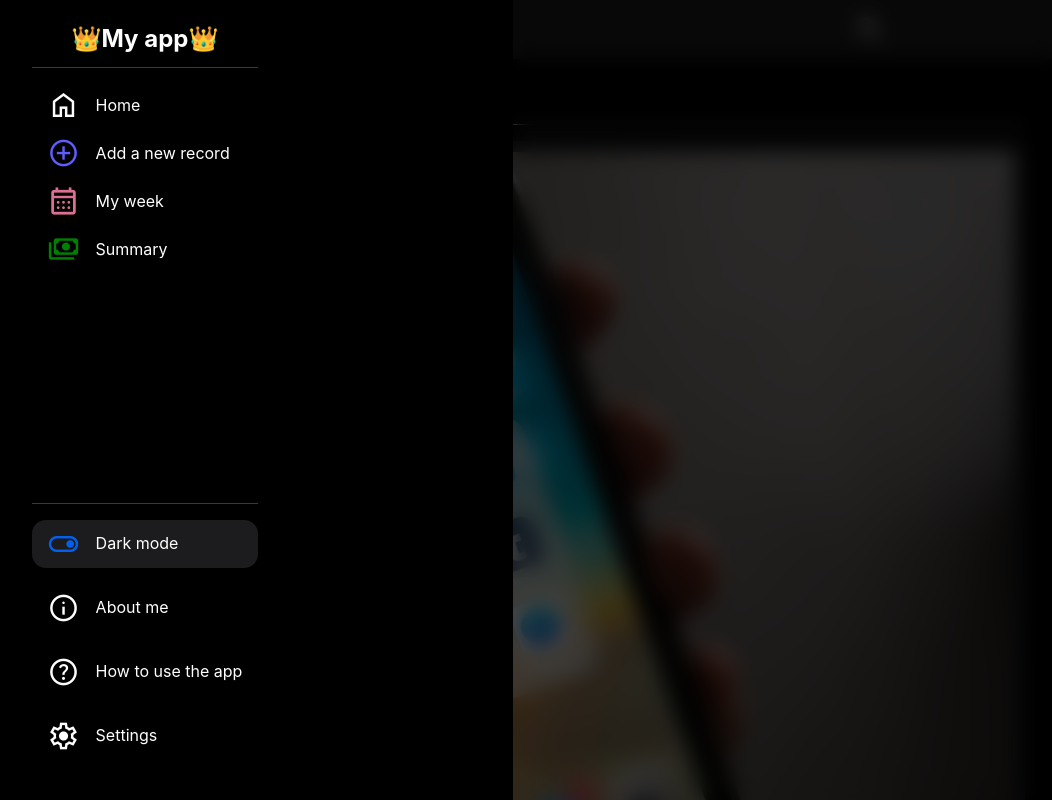
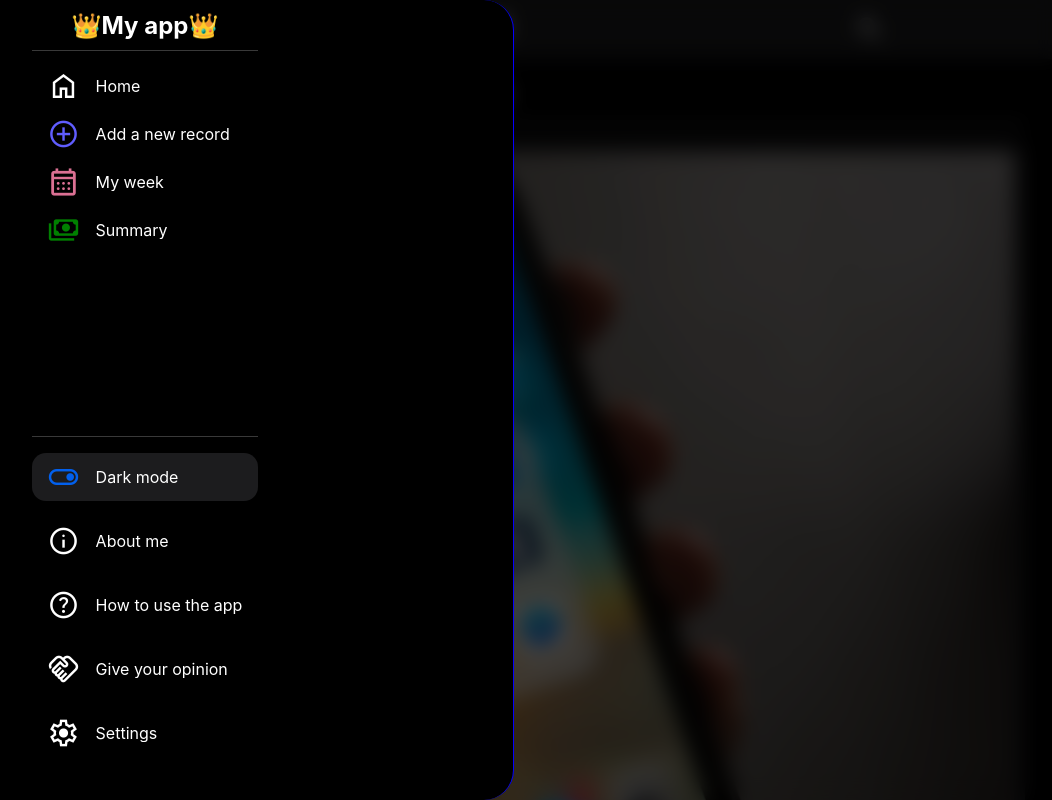
Before and after one commit to Pablo6152/paymentCalc, a React (Create React App) app: page / in a window 1280 px wide. Both pictures are taken after a click on the element "menu". Shown: the top 800 px of the page, without its empty margins (223-1275 px from the left). Built offline with nearby package versions, Linux system fonts and the light colour scheme.

Commit message:
Tidy up the sidebar

```diff
--- a/src/App.css
+++ b/src/App.css
@@ -150,6 +150,9 @@ ul{
 }
 .image-item{
   width: 100%;
+  object-fit: cover;
+
+  border-radius: 7px;
 }
 
 
@@ -169,8 +172,11 @@ ul{
 .sidebar-container{
   display: grid;
 
-  grid-template-areas: "."
-                       "t"
+  border-right: 1px rgb(4, 0, 255) solid;
+  border-top-right-radius: 30px;
+  border-bottom-right-radius: 30px;
+
+  grid-template-areas: "t"
                        "."
                        "p"
                        "."
@@ -190,6 +196,7 @@ ul{
                        "."
                        "."
                        "s"
+                       "."
                        "."
                        ".";
 
@@ -274,6 +281,7 @@ ul{
 
 .sidebar-global-item-propeties{
   width: 100%;
+
 }
 
 .sidebar-bg{
@@ -289,7 +297,6 @@ ul{
 
   height: 100%;
   width: 100%;
-
 }
 
 .theme-toggle-on{
--- a/src/components/SideBar/SideBar.jsx
+++ b/src/components/SideBar/SideBar.jsx
@@ -23,7 +23,7 @@ export default function SideBar(props){
                             <p className="sidebar-item-name">My week</p>
                         </div>
                         <div className="sidebar-item">
-                        <span class="material-symbols-outlined summary-icon">payments</span>
+                        <span className="material-symbols-outlined summary-icon">payments</span>
                             <p className="sidebar-item-name">Summary</p>
                         </div>
                     </div>
@@ -56,6 +56,11 @@ export default function SideBar(props){
                         </div>
 
                         <div className="sidebar-item settings-item">
+                            <span className="material-symbols-outlined">handshake</span>
+                            <p className="sidebar-item-name">Give your opinion</p>
+                        </div>
+
+                        <div className="sidebar-item settings-item">
                             <span className="material-symbols-outlined">
                                 settings
                             </span>
```
